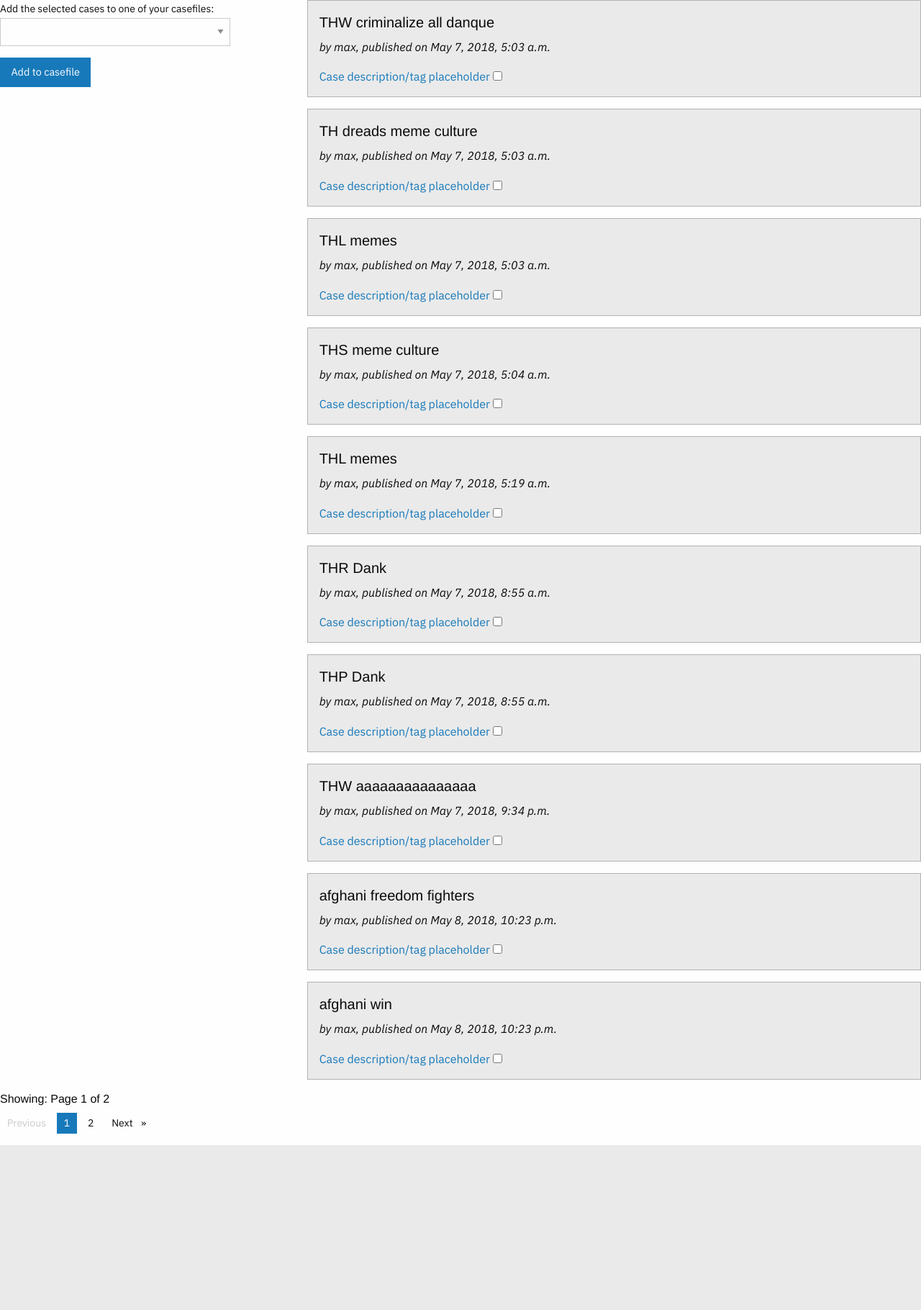
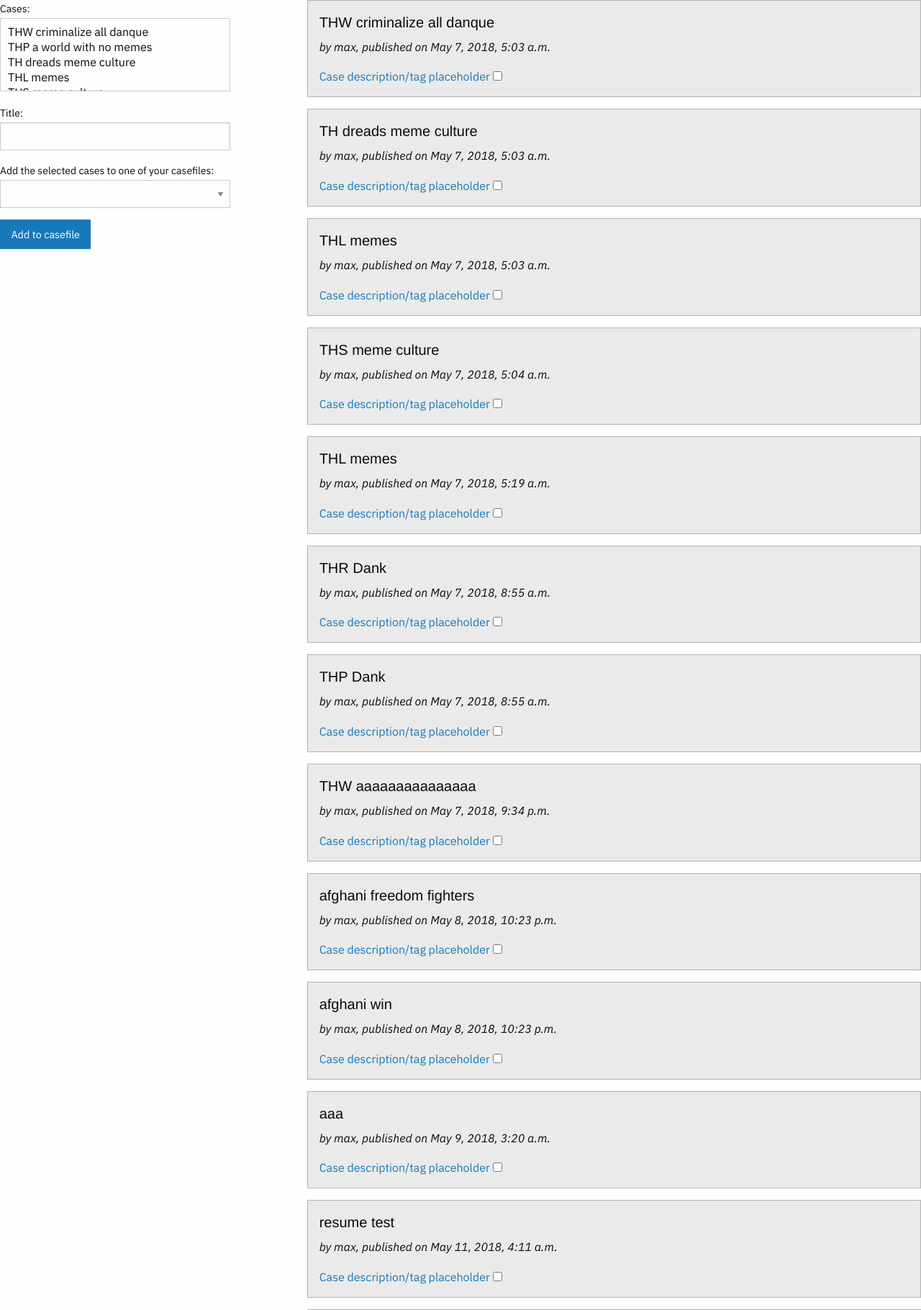
Before and after one commit to MaxHarrington/ecasefile, a Django app: page /mycases/1 in a window 1280 px wide. Shown: the part 94-1914 px from the top of the page at 72% size. Before the commit the page ends 1685 px from the top, so only its background shows below. Run offline with Django 3.2, Linux system fonts and the light colour scheme; a user stored in the database is signed in; data comes from the database, SQL or seed files in the repository; some libraries are stand-ins or nearby versions.

Commit message:
got add to casefiles form working
altering JavaScript to submit form for adding to the casefile

```diff
--- a/cases/forms.py
+++ b/cases/forms.py
@@ -10,6 +10,12 @@ class CasefileForm(forms.Form):
 	title = forms.CharField(label='', widget=forms.TextInput(attrs={'placeholder': 'Your amazing casefile title goes here...'}))
 	description = forms.CharField(label='', widget=forms.TextInput(attrs={'placeholder': 'A brief description of your casefile...'}))
 
+class AddCasesForm(forms.ModelForm):
+	class Meta:
+		model = CaseFile
+		fields = ('cases', 'title',)
+		widgets = {'any_field': forms.HiddenInput(),}
+
 class UploadCase(forms.ModelForm):
 	class Meta:
 		model = RawFile
--- a/cases/templates/cases/display_cases.html
+++ b/cases/templates/cases/display_cases.html
@@ -9,16 +9,20 @@
 		<div class="cell small-3" id="left-casefile-panel">
 		    <div class="sticky" data-sticky data-margin-top="4" data-anchor="left-casefile-panel">
 				{% if users_casefiles %}
+				<div id="add-to-saved">
+					<form method="POST" id="case-listing">
+						{% csrf_token %}
+						{{ form }}
 						<label>Add the selected cases to one of your casefiles:
-					<select id="select">
+							<select id="select-casefile">
 								<option value=""></option>
 								{% for casefiles in users_casefiles %}
 								<option value="{{ casefiles.title }}">{{ casefiles.title }}</option>
 								{% endfor %}
 							</select>
 						</label>
-				<div id="add-to-saved">
-					<button type="button" class="button" onclick="$("input:checkbox:checked").each(function () { var checkedBoxes = $(this).attr("id"); localStorage.setItem(checkedBoxes, "True");});">Add to casefile</button>
+						<button type="submit" class="button" value="Submit" onclick="arraySelected = new Array; $('input:checkbox:checked').each(function () { var checkedBox = $(this).attr('id'); arraySelected.push(checkedBox);}); $('#id_cases').val(arraySelected); ">Add to casefile</button>
+					</form>
 				</div>
 				{% endif %}
 			</div>
--- a/cases/views.py
+++ b/cases/views.py
@@ -5,7 +5,7 @@ from django.shortcuts import render, get_object_or_404, redirect
 
 from math import ceil
 
-from .forms import TextForm, CasefileForm, UploadCase
+from .forms import TextForm, CasefileForm, UploadCase, AddCasesForm
 from .models import Case, CaseFile, RawFile
 from .permissions import check_ownership, check_casefile_ownership, owned_cases, owned_casefiles
 from .searchtools import basic_search
@@ -53,7 +53,7 @@ def search(request, search_term, page_number):
 # have the user set how many results per page they want globally
 @login_required
 def my_cases(request, page_number):
-	results_per_page = 10
+	results_per_page = 20
 	users_cases = owned_cases(request)
 	users_casefiles = owned_casefiles(request)
 	number_of_cases = len(users_cases)
@@ -68,6 +68,15 @@ def my_cases(request, page_number):
 	next_page = page_number + 1
 	previous_page = page_number - 1
 
+	if request.method == 'POST':
+		form = AddCasesForm(request.POST)
+		if form.is_valid():
+
+			return redirect('my_cases', page_number=page_number)
+	else:
+		form = AddCasesForm()
+
+
 	context = {
 		'latest_cases': users_cases[lower_bound_results:result_number],
 		'total_pages': number_of_pages,
@@ -75,6 +84,7 @@ def my_cases(request, page_number):
 		'next_page': next_page,
 		'previous_page': previous_page,
 		'users_casefiles': users_casefiles,
+		'form': form,
 	}
 
 	return render(request, 'cases/display_cases.html', context)
@@ -193,12 +203,4 @@ def add_cases(request, casefile_id):
 	cookie_unfiltered = list()
 	cases = list()
 
-	for cookies in request.COOKIES:
-		cookie_unfiltered.append(cookies)
-
-	for cookie in cookie_unfiltered:
-		if cookie != 'csrftoken' and cookie != 'sessionid':
-			cases.append(cookie)
-
-	if not cases:
-		return render(request, 'cases/add_cases.html', context)
+	return render(request, 'cases/add_cases.html', context)
```
Also changed, not shown: cases/static/cases/savefunction.js (+11 -0 lines). Lines whose indentation alone changed are shown as unchanged.
